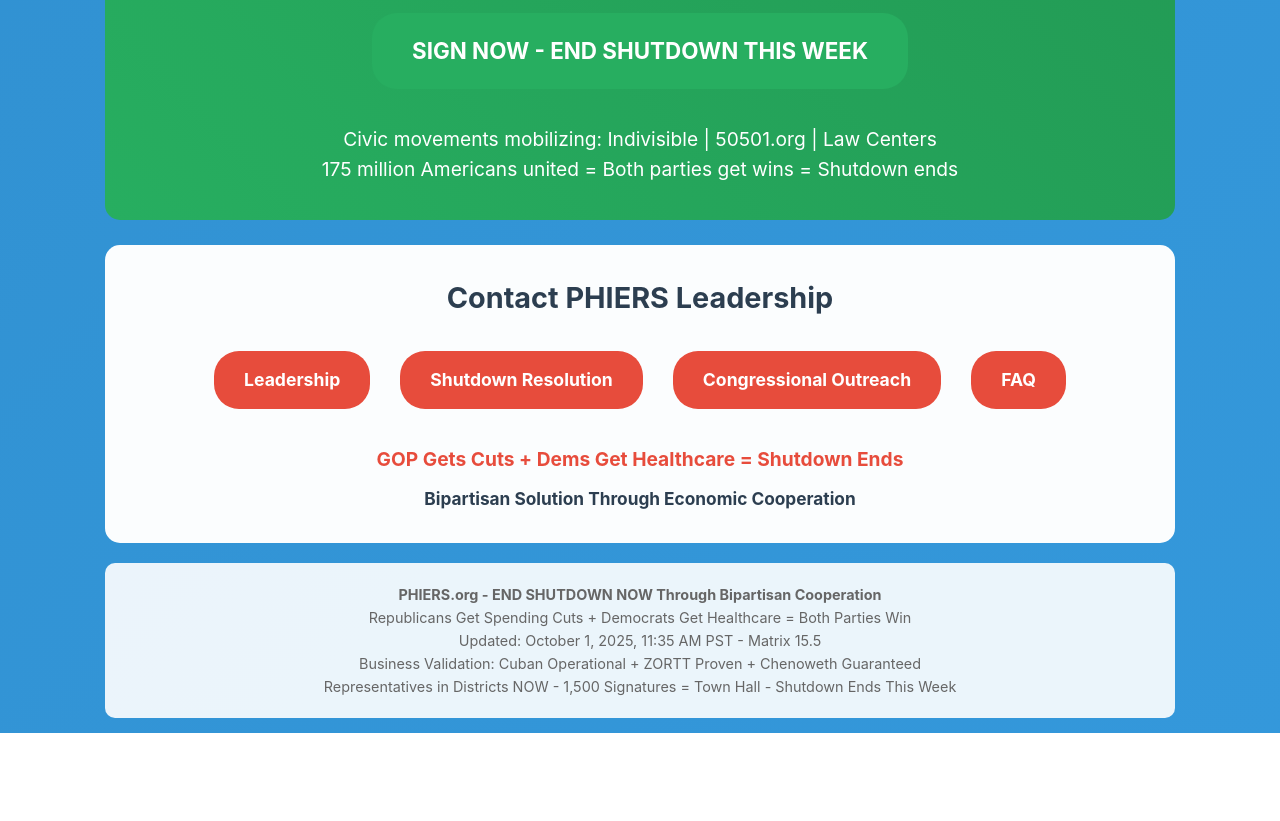
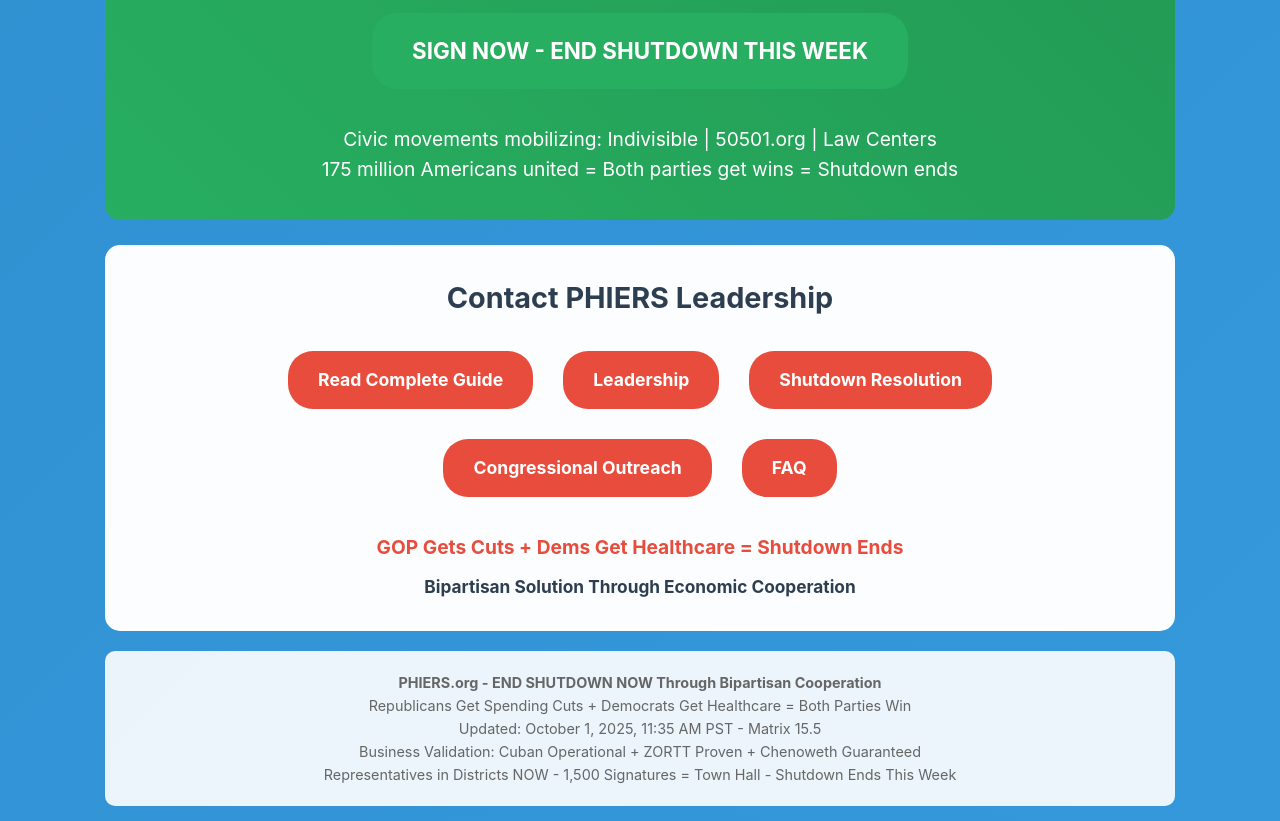
Before and after one commit to phiersale/phiers-shutdown, a plain HTML site: page index.html in a window 1280 px wide. Shown: the part 5997-6818 px from the top of the page. Before the commit the page ends 6730 px from the top, so only its background shows below. Drawn offline with Linux system fonts and the light colour scheme.

Commit message:
Added Ebook link to the page

```diff
--- a/index.html
+++ b/index.html
@@ -458,6 +458,7 @@
             <h3 style="color: #2c3e50; margin-bottom: 20px; font-size: 1.8em;">Contact PHIERS Leadership</h3>
 
             <div style="display: flex; gap: 10px; justify-content: center; flex-wrap: wrap; margin: 20px 0;">
+                <a href="ebook.html" class="action-button">Read Complete Guide</a>
                 <a href="mailto:leadership@phiers.org" class="action-button">Leadership</a>
                 <a href="mailto:shutdown@phiers.org" class="action-button">Shutdown Resolution</a>
                 <a href="mailto:congress@phiers.org" class="action-button">Congressional Outreach</a>
```
